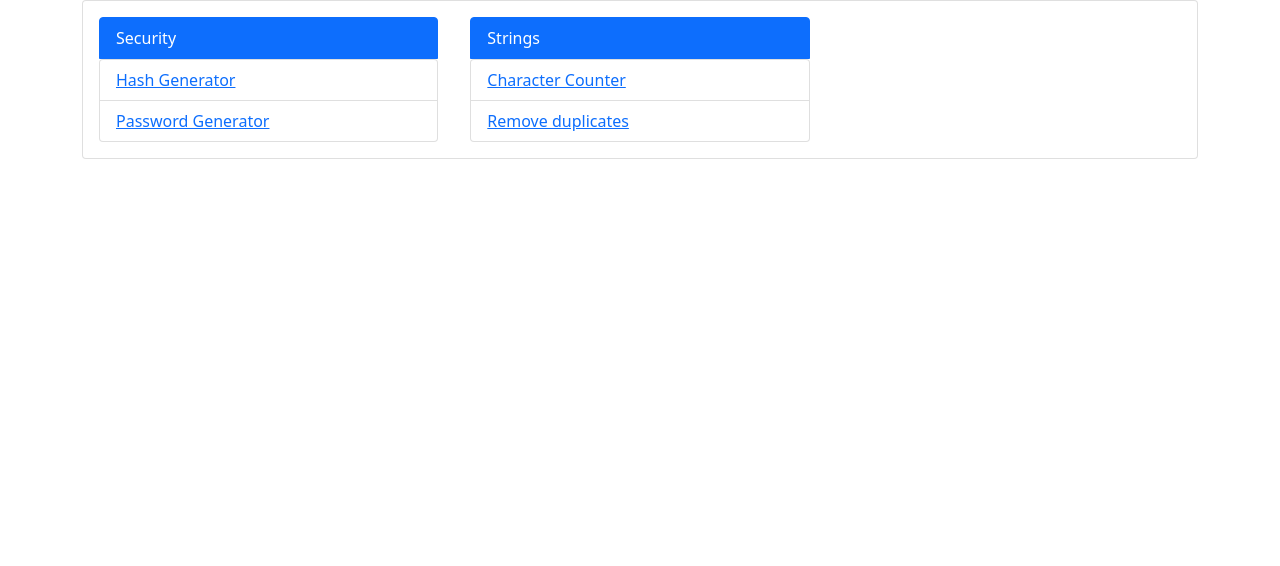
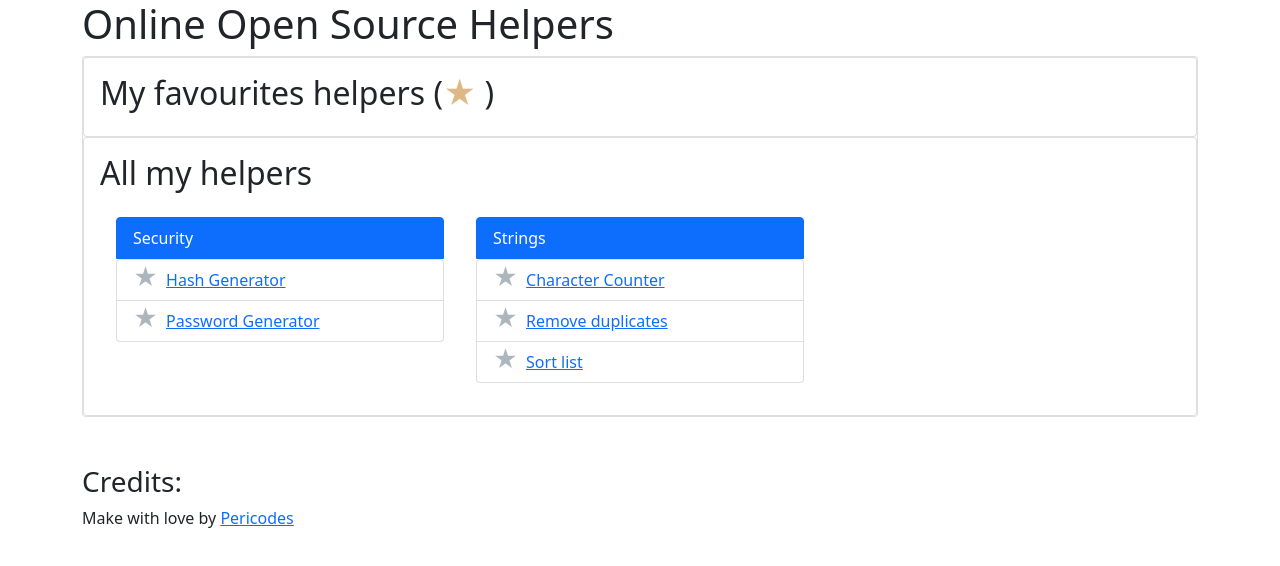
Before and after one commit to pericodes/helpers, a plain HTML site: page index.html in a window 1280 px wide. Drawn offline with nearby package versions, Linux system fonts and the light colour scheme.

Commit message:
List sorter added

```diff
--- a/index.html
+++ b/index.html
@@ -7,13 +7,38 @@
         <link href="https://cdn.jsdelivr.net/npm/bootstrap@5.0.0-beta3/dist/css/bootstrap.min.css" rel="stylesheet" integrity="sha384-eOJMYsd53ii+scO/bJGFsiCZc+5NDVN2yr8+0RDqr0Ql0h+rP48ckxlpbzKgwra6" crossorigin="anonymous">
         <title>Online Open Source Helpers</title>
 	    <meta name="description" content="Some usefull Open source helpers"/>
+        <style>
+            .fovouriteStar{
+                font-size: x-large;
+                color: #adb5bd;
+                margin-right: 0.5rem;
+                line-height: 0.01;
+                cursor:pointer;
+            }
+        </style>
     </head>
     <body class="container">
+        <header>
+            <h1>Online Open Source Helpers</h1>
+        </header>
         <main class="card">
-            <div class=" d-flex flex-row  flex-wrap" id="main">
+            <section class="card card-body">
+                <h2>My favourites helpers (<span class="fovouriteStar" style="font-size: xx-large; color: burlywood; line-height: 1; cursor:pointer;" onclick="favourited(this)">★</span>)</h2>
+                <div class=" d-flex flex-row  flex-wrap" id="favourite-helpers">
 
-            </div>
+                </div>
+            </section>
+            <section class="card card-body">
+                <h2>All my helpers</h2>
+                <div class=" d-flex flex-row  flex-wrap" id="helpers">
+
+                </div>
+            </section>
         </main>
+        <footer class="mt-5">
+            <h3>Credits: </h3>
+            <p>Make with love by <a href="https://github.com/pericodes">Pericodes</a></p>
+        </footer>
     </body>
 
     <script>
@@ -31,6 +56,11 @@
                         title : "Remove duplicates",
                         url : "https://removeduplicates.pericodes.com/"
                     },
+                    {
+                        title : "Sort list",
+                        url : "https://sortlist.pericodes.com/"
+                    },
+
                 ]
 
             },
@@ -80,12 +110,12 @@
             `;
             let categoryElements = order(category.elements);
             categoryElements.forEach(element => {
-                html += `<li class="list-group-item"><a href="${element.url}">${element.title}</a></li>`;
+                html += `<li class="list-group-item"><span class="fovouriteStar" onclick="favourited(this)">★</span><a href="${element.url}">${element.title}</a></li>`;
             });
 
             html += "</ul></ul>";
 
-            document.getElementById('main').insertAdjacentHTML('beforeend', html);
+            document.getElementById('helpers').insertAdjacentHTML('beforeend', html);
         });
 
     </script>
```
Also changed, not shown: 1 other file.
